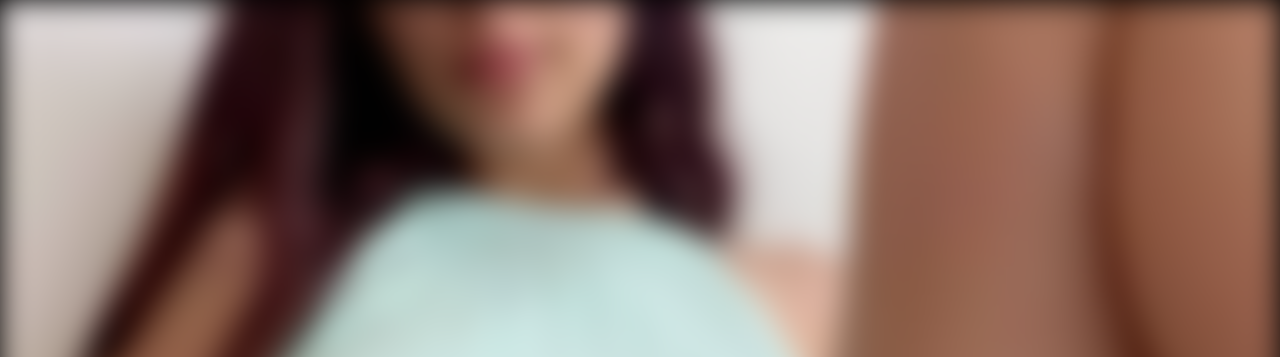
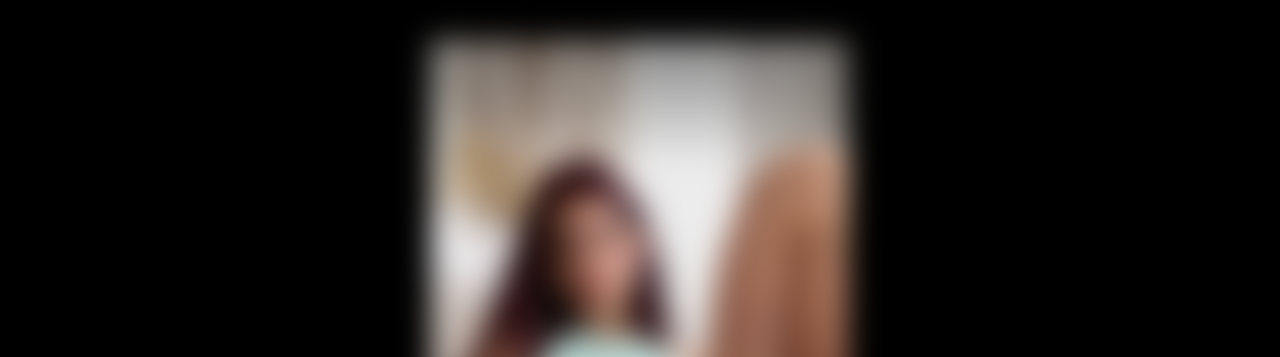
Before and after one commit to mudesmaidi/previa, a plain HTML site: page index.html in a window 1280 px wide. Shown: the top 357 px of the page. Drawn offline with Linux system fonts and the light colour scheme.

Commit message:
Update index.html
informaçao errada

```diff
--- a/index.html
+++ b/index.html
@@ -25,13 +25,17 @@
       position: relative;
       width: 100%;
       height: 100%;
+      max-width: 500px;
+      max-height: 90vh;
+      margin: 0 auto;
     }
 
     img {
       position: absolute;
       width: 100%;
       height: 100%;
-      object-fit: cover;
+      object-fit: contain;
+      border-radius: 15px;
     }
 
     .blurred {
```
